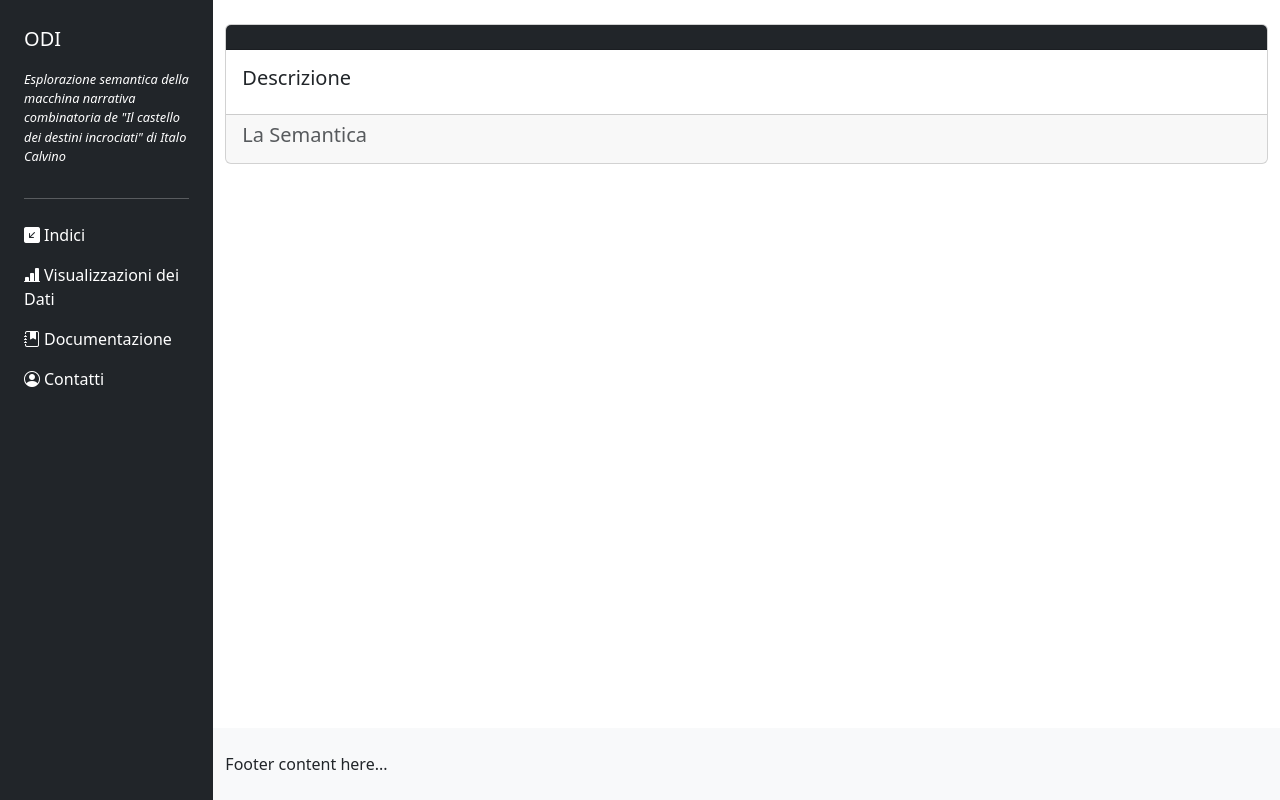
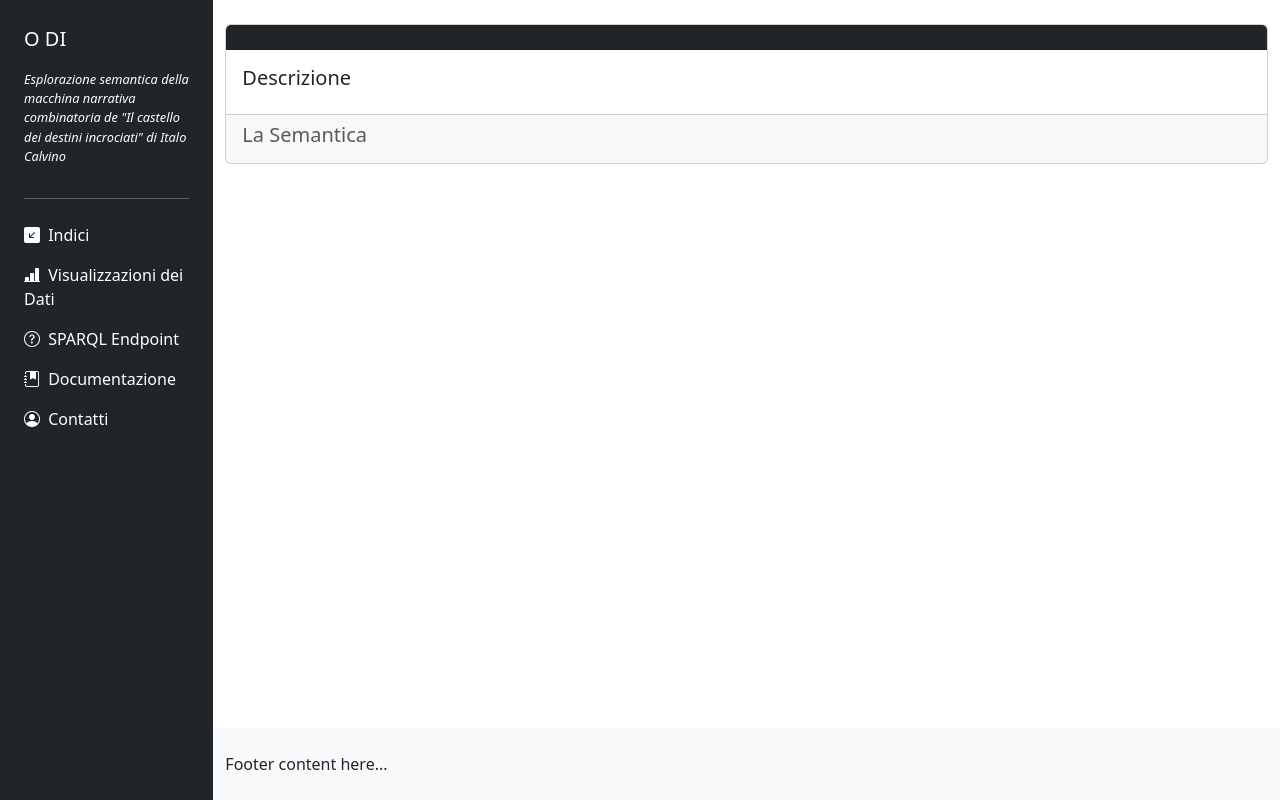
Before and after one commit to dharc-org/odi, a Flask app: template templates/cardTemplate.html in a window 1280 px wide. Run offline with Flask 3, Linux system fonts and the light colour scheme; the template is opened without the code that fills it, so the values that code supplies are empty.

Commit message:
quick fix

```diff
--- a/templates/cardTemplate.html
+++ b/templates/cardTemplate.html
@@ -1,6 +1,5 @@
 <!doctype html>
 <html lang="en">
-
   <head>
     <meta charset="utf-8">
     <meta name="viewport" content="width=device-width, initial-scale=1">
@@ -11,49 +10,58 @@
     <link rel="stylesheet" href="https://cdn.jsdelivr.net/npm/bootstrap-icons@1.8.1/font/bootstrap-icons.css">
     <link href="https://cdn.jsdelivr.net/npm/bootstrap@5.3.0/dist/css/bootstrap.min.css" rel="stylesheet" integrity="sha384-9ndCyUaIbzAi2FUVXJi0CjmCapSmO7SnpJef0486qhLnuZ2cdeRhO02iuK6FUUVM" crossorigin="anonymous">
   </head>
-
   <body>
-
-
     <!-- sticky sidebar -->
-  <div class="container-fluid overflow-hidden sidebar">
+    <div class="container-fluid overflow-hidden sidebar h-100">
       <div class="row vh-100 overflow-auto">
-        <div class="col-12 col-sm-3 col-xl-2 px-sm-2 px-0 bg-dark d-flex sticky-top pt-3">
+        <div class="col-md-2 col-sm-3 col-xl-2 px-sm-2 px-0 bg-dark d-flex sticky-top pt-3">
           <div class="d-flex flex-sm-column flex-row flex-grow-1 align-items-center align-items-sm-start px-3 pt-2 text-white">
             <a href="/" class="d-flex align-items-center pb-sm-3 mb-md-0 me-md-auto text-white text-decoration-none">
-                  <span class="fs-5">O<span class="d-none d-sm-inline">DI</span></span>
+              <span class="fs-5">O <span class="d-none d-sm-inline">DI</span>
+              </span>
             </a>
-              <p class="side-small-text"><i>Esplorazione semantica della macchina narrativa combinatoria de "Il castello dei destini incrociati" di Italo Calvino</i></p>
+            <p class="side-small-text">
+              <i>Esplorazione semantica della macchina narrativa combinatoria de "Il castello dei destini incrociati" di Italo Calvino</i>
+            </p>
             <hr>
             <ul class="nav nav-pills flex-sm-column flex-row flex-nowrap flex-shrink-1 flex-sm-grow-0 flex-grow-1 mb-sm-auto mb-0 justify-content-center align-items-center align-items-sm-start" id="menu">
               <li class="nav-item">
-                        <a href="#" class="nav-link px-sm-0 px-2">
-                            <i class="bi bi-arrow-down-left-square-fill"></i><span class="ms-1 d-none d-sm-inline">Indici</span>
+                <a href="/" class="nav-link px-sm-0 px-2">
+                  <i class="bi bi-arrow-down-left-square-fill"></i>
+                  <span class="ms-1 d-none d-sm-inline">Indici</span>
                 </a>
               </li>
               <li>
-                        <a href="#submenu1" data-bs-toggle="collapse" class="nav-link px-sm-0 px-2">
-
-                          <i class="bi bi-bar-chart-line-fill"></i><span class="ms-1 d-none d-sm-inline">Visualizzazioni dei Dati</span> </a>
+                <a href="#" data-bs-toggle="collapse" class="nav-link px-sm-0 px-2">
+                  <i class="bi bi-bar-chart-line-fill"></i>
+                  <span class="ms-1 d-none d-sm-inline">Visualizzazioni dei Dati</span>
+                </a>
+              </li>
+              <li>
+                <a href="/sparql" class="nav-link px-sm-0 px-2">
+                  <i class="bi bi-question-circle"></i>
+                  <span class="ms-1 d-none d-sm-inline">SPARQL Endpoint</span>
+                </a>
               </li>
               <li>
                 <a href="#" class="nav-link px-sm-0 px-2">
-                          <i class="bi bi-journal-bookmark-fill"></i><span class="ms-1 d-none d-sm-inline">Documentazione</span> </a>
+                  <i class="bi bi-journal-bookmark-fill"></i>
+                  <span class="ms-1 d-none d-sm-inline">Documentazione</span>
+                </a>
               </li>
               <li>
                 <a href="#" class="nav-link px-sm-0 px-2">
-                          <i class="bi bi-person-circle"></i><span class="ms-1 d-none d-sm-inline">Contatti</span> </a>
+                  <i class="bi bi-person-circle"></i>
+                  <span class="ms-1 d-none d-sm-inline">Contatti</span>
+                </a>
               </li>
             </ul>
           </div>
         </div>
+        <!-- Main content -->
         <div class="col d-flex flex-column h-sm-100">
           <main class="row overflow-auto">
             <div class="col pt-4">
-
-
-<!-- Main content -->
-
               <div class="card w-100">
                 <div class="card-header text-center bg-dark">
                   <h1 class="text-white">{{cardName}}</h1>
@@ -61,76 +69,33 @@
                 <div class="card-body">
                   <h5 class="card-title">Descrizione</h5>
                   <div class="row">
-        <div class="col-md-3 d-flex align-items-center">
-          {% for res in cardDescriptionData['results']['bindings'] %}
-              {% if 'Ha immagine' in res['pLabel']['value'] %}
-                <img id="myImg" class="mx-auto" style="max-width: 50%; height: auto" src={{res['object']['value']}}>
+                    <div class="col-md-3 d-flex align-items-center"> {% for res in cardDescriptionData['results']['bindings'] %} {% if 'Ha immagine' in res['pLabel']['value'] %} <img id="myImg" class="mx-auto" style="max-width: 50%; height: auto" src={{res['object']['value']}}>
                       <!-- The Modal -->
                       <div id="myModal" class="modal">
                         <span class="close">&times;</span>
                         <img class="modal-content" id="img01">
                         <div id="caption"></div>
+                      </div> {% endif %} {% endfor %}
                     </div>
-              {% endif %}
-          {% endfor %}
-        </div>
-
-        <div class="col-md-9">
-        {% for res in cardDescriptionData['results']['bindings'] %}
-            {% if 'Ha immagine' not in res['pLabel']['value'] %}
-                {% if 'objectLabel' in res %}
-                  {% if res['pLabel']['value'] == 'Ha seme' %}
-                  <p>{{ res['pLabel']['value'] }}:  <a href="{{ res['object']['value']|replace('https://purl.org/ebr/odi/data/', '../semi/')}}"> {{ res['objectLabel']['value'] }} </a></p>
-                  {% else %}
-                    <p>{{ res['pLabel']['value'] }}: {{ res['objectLabel']['value'] }}</p>
-                  {% endif %}
-                {% else %}
-                  <p>{{ res['pLabel']['value'] }}: {{ res['object']['value'] }}</p>
-                {% endif %}
-            {% endif %}
-        {% endfor %}
+                    <div class="col-md-9"> {% for res in cardDescriptionData['results']['bindings'] %} {% if 'Ha immagine' not in res['pLabel']['value'] %} {% if 'objectLabel' in res %} {% if res['pLabel']['value'] == 'Ha seme' %} <p>{{ res['pLabel']['value'] }}: <a href="{{ res['object']['value']|replace('https://purl.org/ebr/odi/data/', '../semi/')}}"> {{ res['objectLabel']['value'] }} </a>
+                      </p> {% elif res['pLabel']['value'] == 'Ha tipologia' %} <p>{{ res['pLabel']['value'] }}: <a href="{{ res['object']['value']|replace('https://purl.org/ebr/odi/data/', '../tipologia/')}}"> {{ res['objectLabel']['value'] }} </a>
+                      </p> {% else %} <p>{{ res['pLabel']['value'] }}: {{ res['objectLabel']['value'] }}</p> {% endif %} {% else %} <p>{{ res['pLabel']['value'] }}: {{ res['object']['value'] }}</p> {% endif %} {% endif %} {% endfor %} </div>
                   </div>
                 </div>
-  </div>
-
                 <div class="card-footer text-muted">
                   <h5 class="card-title">La Semantica</h5>
-
-
-        <ul class="list-group list-group-flush">
-           {% for res in cardResults['results']['bindings'] %}
-
-            <li class="list-group-item" style="background-color:transparent">
+                  <ul class="list-group list-group-flush"> {% for res in cardResults['results']['bindings'] %} <li class="list-group-item" style="background-color:transparent">
                       <div class="row w-100">
-                <div class="col-md-2">
-                  Posizione <span class="badge badge-light bg-dark">{{res['position']['value']}}</span>
-
+                        <div class="col-md-2"> Posizione <span class="badge badge-light bg-dark">{{res['position']['value']}}</span>
                         </div>
-                  <div class="col-md-5">
-                    Compare in: <a href={{res['story']['value']|replace('https://purl.org/ebr/odi/data/', '../storie/')}} class="card-text">{{res["storyTitle"]['value']}}{% if 'storyName' in res %},<i> {{res["storyName"]['value']}}</i>{% endif %}</a>
-
-                    {% for res2 in representationCardData['results']['bindings'] %}
-                    {% if res2['story']['value'] == res['story']['value'] %}
-                    <br>
-                    Significato: <a href={{res2['meaning']['value']|replace('https://purl.org/ebr/odi/data/', '../significati/')}} class="card-text">{{ res2['meaningLabel']['value'] }}</a>
-                    {% endif %}
-                    {% endfor %}
-                  </div>
+                        <div class="col-md-5"> Compare in: <a href={{res['story']['value']|replace('https://purl.org/ebr/odi/data/', '../storie/')}} class="card-text">{{res["storyTitle"]['value']}}{% if 'storyName' in res %}, <i> {{res["storyName"]['value']}}</i>{% endif %} </a> {% for res2 in representationCardData['results']['bindings'] %} {% if res2['story']['value'] == res['story']['value'] %} <br> Significato: <a href={{res2['meaning']['value']|replace('https://purl.org/ebr/odi/data/', '../significati/')}} class="card-text">{{ res2['meaningLabel']['value'] }}</a> {% endif %} {% endfor %} </div>
                         <div class="col-md-5">
                           <p class="card-text">{{res['texts']['value']}}</p>
                         </div>
                       </div>
-            </li>
-         {% endfor %}
-        </ul>
-
+                    </li> {% endfor %} </ul>
                 </div>
-
-
               </div>
-
-
-
             </div>
           </main>
           <footer class="row bg-light py-4 mt-auto">
@@ -139,36 +104,29 @@
         </div>
       </div>
     </div>
-
-
     <script src="https://code.jquery.com/jquery-3.6.0.min.js"></script>
     <script src="https://cdn.jsdelivr.net/npm/@popperjs/core@2.11.8/dist/umd/popper.min.js" integrity="sha384-I7E8VVD/ismYTF4hNIPjVp/Zjvgyol6VFvRkX/vR+Vc4jQkC+hVqc2pM8ODewa9r" crossorigin="anonymous"></script>
     <script src="https://cdn.jsdelivr.net/npm/bootstrap@5.3.0/dist/js/bootstrap.min.js" integrity="sha384-fbbOQedDUMZZ5KreZpsbe1LCZPVmfTnH7ois6mU1QK+m14rQ1l2bGBq41eYeM/fS" crossorigin="anonymous"></script>
-
-
     <script>
       // Get the modal
       var modal = document.getElementById("myModal");
-
       // Get the image and insert it inside the modal - use its "alt" text as a caption
       var img = document.getElementById("myImg");
       var modalImg = document.getElementById("img01");
       var captionText = document.getElementById("caption");
-img.onclick = function(){
+      img.onclick = function() {
           modal.style.display = "block";
           modalImg.src = this.src;
           captionText.innerHTML = this.alt;
         }
-
-// Get the <span> element that closes the modal
+        // Get the
+        < span > element that closes the modal
       var span = document.getElementsByClassName("close")[0];
-
-// When the user clicks on <span> (x), close the modal
+      // When the user clicks on
+      < span > (x), close the modal
       span.onclick = function() {
         modal.style.display = "none";
       }
     </script>
-
   </body>
-
 </html>
--- a/templates/sparql.html
+++ b/templates/sparql.html
@@ -50,7 +50,7 @@
             <li>
               <a href="/sparql" class="nav-link px-sm-0 px-2">
                 <i class="bi bi-question-circle"></i>
-                <span class="ms-1 d-none d-sm-inline">Endpoint</span>
+                <span class="ms-1 d-none d-sm-inline">SPARQL Endpoint</span>
               </a>
             </li>
             <li>
--- a/templates/typologyTemplate.html
+++ b/templates/typologyTemplate.html
@@ -34,6 +34,12 @@
                           <a href="#submenu1" data-bs-toggle="collapse" class="nav-link px-sm-0 px-2">
 
                             <i class="bi bi-bar-chart-line-fill"></i><span class="ms-1 d-none d-sm-inline">Visualizzazioni dei Dati</span> </a>
+                      </li>
+                      <li>
+                        <a href="/sparql" class="nav-link px-sm-0 px-2">
+                          <i class="bi bi-question-circle"></i>
+                          <span class="ms-1 d-none d-sm-inline">SPARQL Endpoint</span>
+                        </a>
                       </li>
                       <li>
                           <a href="#" class="nav-link px-sm-0 px-2">
```
Lines whose indentation alone changed are shown as unchanged.
